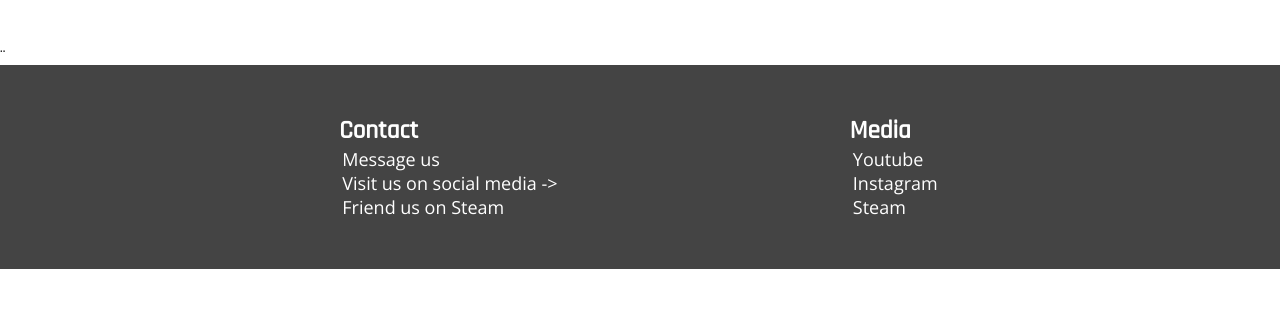
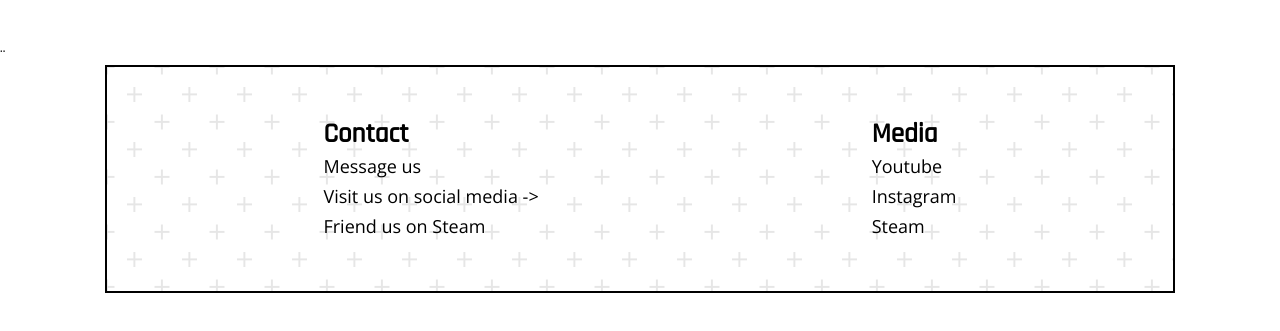
Before and after one commit to 3ncy/Cyber2K20, a plain HTML site: page index.html in a window 1280 px wide. Shown: the part 967-1298 px from the top of the page. Before the commit the page ends 1236 px from the top, so only its background shows below. Drawn offline with nearby package versions, Linux system fonts and the light colour scheme.

Commit message:
Continue

```diff
--- a/index.html
+++ b/index.html
@@ -99,19 +99,31 @@
         <section id="contact" class="contact-section">
             <div class="contact-section-container">
                 <div class="contact-section-contact">
-                    <h4 class="contact-section-contact-heading">Contact</h4>
+                    <h4 class="contact-section-contact-heading-contact">Contact</h4>
                     <ul class="contact-section-contact-lists">
-                        <div class="contact-section-contact-list-container"><li><a href="#join" class="contact-section-contact-list"></a>Message us</li></div>
-                        <div class="contact-section-contact-list-container"><li><a href="" class="contact-section-contact-list"></a>Visit us on social media -></li></div>
-                        <div class="contact-section-contact-list-container"><li><a href="" class="contact-section-contact-list"></a>Friend us on Steam</li></div>
+                        <div class="contact-section-contact-list-container"><li><a href="#join" class="contact-section-contact-list">Message us</a></li></div>
+                        <div class="contact-section-contact-list-container"><li><a class="contact-section-contact-list">Visit us on social media -></a></li></div>
+                        <div class="contact-section-contact-list-container"><li><a href="https://steamcommunity.com/groups/kabecko" class="contact-section-contact-list">Friend us on Steam</a></li></div>
                     </ul>
                 </div>
                 <div class="contact-section-media">
-                    <h4 class="contact-section-contact-heading">Media</h4>
+                    <h4 class="contact-section-contact-heading-media">Media</h4>
                     <ul class="contact-section-contact-lists">
-                        <div class="contact-section-contact-list-container"><li><a href="" class="contact-section-contact-list"></a>Youtube</li></div>
-                        <div class="contact-section-contact-list-container"><li><a href="" class="contact-section-contact-list"></a>Instagram</li></div>
-                        <div class="contact-section-contact-list-container"><li><a href="" class="contact-section-contact-list"></a>Steam</li></div>
+                        <li>
+                            <div class="contact-section-contact-list-container">
+                                <a href="https://www.youtube.com/channel/UCzjksxIx_aVH5wnj6BHeX0g" class="contact-section-contact-list">Youtube</a>
+                            </div>
+                        </li>
+                        <li>
+                            <div class="contact-section-contact-list-container">
+                                <a href="#" class="contact-section-contact-list">Instagram</a>
+                            </div>
+                        </li>
+                        <li>
+                            <div class="contact-section-contact-list-container">
+                                <a href="https://steamcommunity.com/groups/kabecko" class="contact-section-contact-list">Steam</a>
+                            </div>
+                        </li>
                     </ul>
                 </div>
             </div>
--- a/style.css
+++ b/style.css
@@ -218,30 +218,50 @@ html {
 }
 
 .contact-section {
-    background-color: #444444;
+    padding: 0 105px 50px 105px;
 }
 
 .contact-section-container {
     display: flex;
-    justify-content: space-evenly;
+    justify-content: space-around;
     padding: 50px;
+    position: relative;
+    border: 2px solid #000000;
+}
+
+.contact-section-container::before {
+    content: "";
+
+    position: absolute;
+    top: 0;
+    left: 0;
+
+    height: 100%;
+    width: 100%;
+
+    background-color: #ffffff;
+    opacity: 0.8;
+    background: radial-gradient(circle, transparent 20%, #ffffff 20%, #ffffff 80%, transparent 80%, transparent), radial-gradient(circle, transparent 20%, #ffffff 20%, #ffffff 80%, transparent 80%, transparent) 27.5px 27.5px, linear-gradient(#e4e4e4 2.2px, transparent 2.2px) 0 -1.1px, linear-gradient(90deg, #e4e4e4 2.2px, #ffffff 2.2px) -1.1px 0;
+    background-size: 55px 55px, 55px 55px, 27.5px 27.5px, 27.5px 27.5px;
+    z-index: -1;
+    opacity: .89;
 }
 
 .contact-section-contact {
     display: flex;
     flex-direction: column;
-    color: #fff;
+    color: #000000;
 }
 
 .contact-section-media {
     display: flex;
     flex-direction: column;
-    color: #fff;
+    color: #000000;
 }
 
-.contact-section-contact-heading {
+.contact-section-contact-heading-contact, .contact-section-contact-heading-media {
     font-family: 'Rajdhani', sans-serif;
-    font-size: 25px;
+    font-size: 27px;
 }
 
 .contact-section-contact-lists {
@@ -251,11 +271,12 @@ html {
 }
 
 .contact-section-contact-list-container {
-    padding: 0 3px 0 3px;
+    padding: 3px 0 3px 0;
 }
 
 .contact-section-contact-list {
-
+    text-decoration: none;
+    color: #000000;
 }
 
 @media (max-width:800px) {
@@ -279,4 +300,12 @@ html {
         flex-direction: column;
         align-items: center;
     }
+
+    .contact-section-container {
+        flex-direction: column;
+    }
+
+    .contact-section-contact-heading-media {
+        padding: 20px 0 0 0;
+    }
 }
```
Also changed, not shown: logos/H7KZ-profile.png (deleted), logos/TheOndraS-profile.jpg (deleted), logos/m0uka-profile.jpg (deleted), logos/newtie-profile.jpg (deleted), logos/the3ncy-profile.jpg (deleted).
